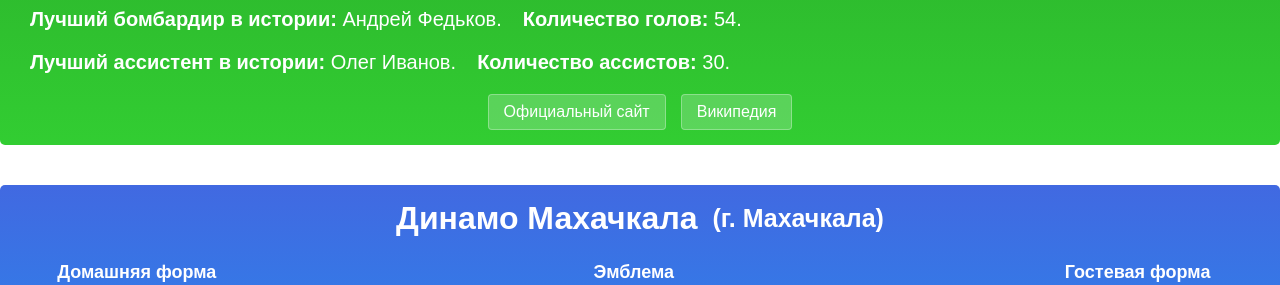
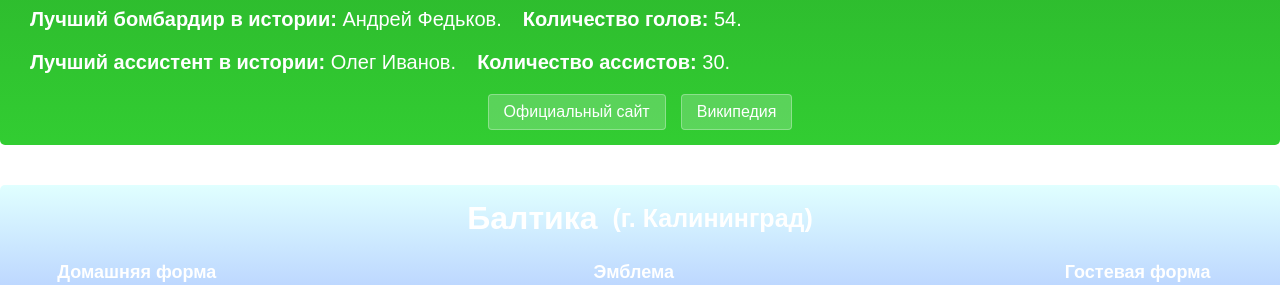
Before and after one commit to Kilmb/web, a Flask app: page / in a window 1280 px wide. Shown: the part 3160-3445 px from the top of the page. Run offline with Flask 3, Linux system fonts and the light colour scheme; a user stored in the database is signed in.

Commit message:
Update home.html

```diff
--- a/templates/home.html
+++ b/templates/home.html
@@ -191,12 +191,12 @@
     'best_bombardier': 'Никита Симонян', 'goals': '159', 'best_assistant': 'Егор Титов', 'assists': '86',
     'official_site': 'https://spartak.com', 'wikipedia': 'https://ru.wikipedia.org/wiki/Спартак_(футбольный_клуб,_Москва)'},
 
-    {'name': 'Факел', 'city': 'Воронеж', 'stadium': 'Факел', 'places': '10 052', 'year': '2003',
+    {'name': 'Балтика', 'city': 'Калининград', 'stadium': 'Факел', 'places': '10 052', 'year': '2003',
     'founded': '10.07.1947', 'first_name': 'Труд', 'logo': 'Факел.png', 'color1': '#E0FFFF', 'color2': '#0000FF',
     'best_bombardier': 'Александр Минаев', 'goals': '62', 'best_assistant': 'Роман Акбашев', 'assists': '22',
     'official_site': 'https://fakelfc.ru', 'wikipedia': 'https://ru.wikipedia.org/wiki/Факел_(футбольный_клуб,_Воронеж)'},
 
-    {'name': 'Химки', 'city': 'Химки', 'stadium': 'Арена Химки', 'places': '18 636', 'year': '2008',
+    {'name': 'Сочи', 'city': 'Сочи', 'stadium': 'Арена Химки', 'places': '18 636', 'year': '2008',
     'founded': '30.01.1997', 'first_name': 'Новатор', 'logo': 'Химки.png', 'color1': '#FF0000', 'color2': '#000000',
     'best_bombardier': 'Андрей Тихонов', 'goals': '47', 'best_assistant': 'Андрей Тихонов', 'assists': '53',
     'official_site': 'https://fckhimki.com', 'wikipedia': 'https://ru.wikipedia.org/wiki/Химки_(футбольный_клуб)'},
```
